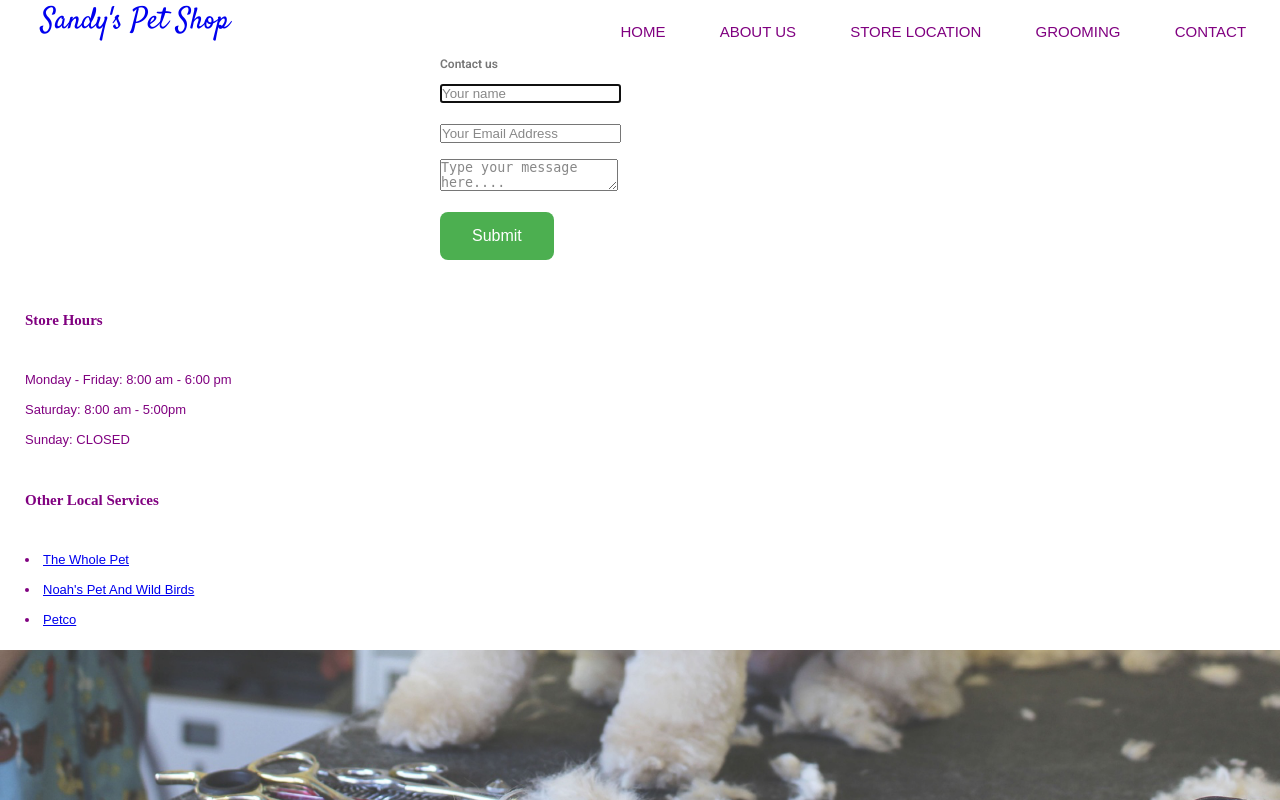
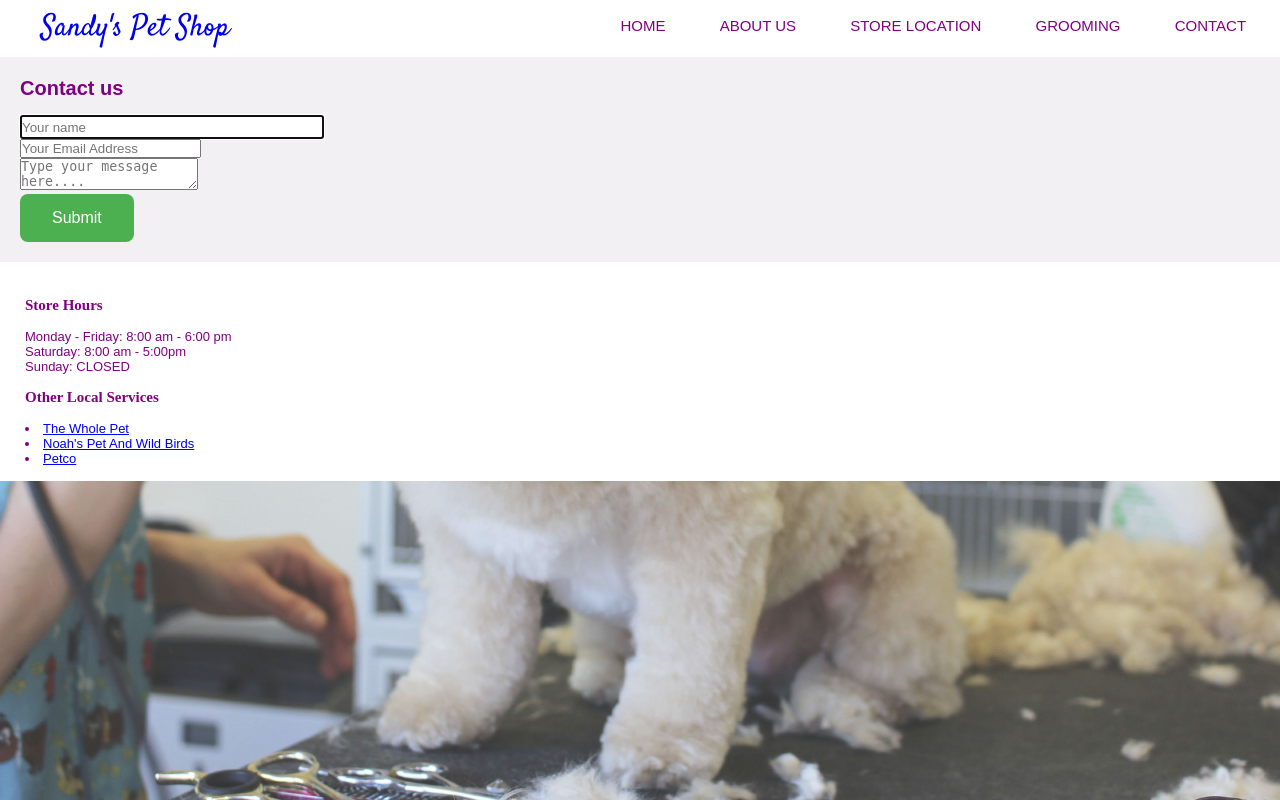
Before and after one commit to indevelopment-tn/pet-shop, a PHP site: page /index.php?page=contact in a window 1280 px wide. Run offline with PHP 8.4, Linux system fonts and the light colour scheme.

Commit message:
contact.html - now has a working form header.html - pulls in the jquery library contact.js - completed javascript code for the contacts forms contact_email.php - <= next action item ...need to confirm that the page will send out email

```diff
--- a/static/css/about.css
+++ b/static/css/about.css
@@ -4,7 +4,7 @@
 
 body{
     margin: 0;
-    background-color: white;
+    background-color: #f2f0f2;
     font-family: Arial;
 }
 
@@ -18,19 +18,20 @@ body h2{
 
  .about{
     width: 100%;
-    padding:  0 30px;
     text-align: center;
+
 }
 
-.about p{
-    margin-left: 40px;
-    margin-right: 40px;
+.about h2{
+    padding-bottom: 10px;
+
 }
 
 /*STAFF*/
 
 .staff {
     text-align: center;
+    margin-bottom: 25px;
 
 }
 
@@ -44,72 +45,50 @@ body h2{
     color: #737373;
 }
 
+
 .staff img {
 
-    border-radius: 50%;
-    height: 200px;
-    width: 200px;
-    alignment: center;
-    margin-left: 30px;
+    height: 150px;
+    width: 150px;
+    margin-top: 30px;
+}
 
-}
+
+
 
 /*CONTACT*/
 
-.contact {
-
-    padding: 50px 0 80px;
-    text-align: center;
+#contact_form{
+    padding: 20px;
 }
 
-.contact p {
-
-    padding-bottom: 80px;
-    color: #737373;
+#contact_form h4{
+    color: purple;
+    font-size: 20px;
+    font-family: Arial;
+    margin-bottom: 15px;
 }
 
-.contact h2 {
-
-    margin: 20px 0 20px;
+input[name="name"] {
+    width: 300px;
+    height: 20px;
 }
 
-.contact .input-group {
 
-    margin-bottom: 25px;
-}
-
-.contact .form-control {
-
-    border-radius: 0 !important;
-}
-
-.contact span {
-
-    border-radius: 0 !important;
-}
-
-.contact .btn {
-
-    border-radius: 0;
-    width: 100%;
-    font-size: 15px;
-    background-color: green;
-    color: #fff;
-}
-
-.contact .btn:hover {
-
-    background-color: green !important;
-    color: #fff !important;
-}
 
 /*LOCATION*/
 
 .location img{
     margin-top: 25px;
+    margin-bottom: 25px;
 }
 
-.location{
+.location {
+    text-align: center;
+}
+
+.location h2{
+    margin-top: 50px;
 }
 
 /*GROOMING*/
--- a/static/html/contact.html
+++ b/static/html/contact.html
@@ -4,25 +4,22 @@
 <head>
     <meta charset="UTF-8">
     <title>grooming</title>
-    <link rel="stylesheet" type="text/css" href="/pet-shop/static/css/contact_form_style.css">
+    <link rel="stylesheet" type="text/css" href="/pet-shop/static/css/about.css">
 </head>
 
 
 <div class="container">
     <form id="contact_form" method="post">
         <h4>Contact us </h4>
-        <fieldset>
-            <input name="name" placeholder="Your name" type="text" tabindex="1" required autofocus>
-        </fieldset>
-        <fieldset>
-            <input name="email" placeholder="Your Email Address" type="email" tabindex="2" required>
-        </fieldset>
-        <fieldset>
-            <textarea name="message" placeholder="Type your message here...." tabindex="5" required></textarea>
-        </fieldset>
-        <fieldset>
-            <button onclick="process_contact_form()" name="submit" type="submit" id="contact-submit" data-submit="...Sending">Submit</button>
-        </fieldset>
+
+        <input name="name" placeholder="Your name" type="text" tabindex="1" required autofocus>
+        <br>
+        <input name="email" placeholder="Your Email Address" type="email" tabindex="2" required>
+        <br>
+        <textarea name="message" placeholder="Type your message here...." tabindex="5" required></textarea>
+        <br>
+        <button onclick="process_contact_form()" name="submit" type="submit" id="contact-submit" data-submit="...Sending">Submit</button>
+
 
     </form>
 </div>
--- a/static/html/footer.html
+++ b/static/html/footer.html
@@ -1,5 +1,5 @@
 </body>
-<div id="footer">
+    <div id="footer">
 
     <p> <h4>Store Hours</h4><br>
     Monday - Friday: 8:00 am - 6:00 pm<br>
@@ -15,6 +15,6 @@
 
     </div>
 
-</div>
+    </div>
 
 </html>
```
Also changed, not shown: static/html/about.html (+17 -17 lines), static/html/grooming3.html (+47 -0 lines), static/css/index.css (line endings or trailing spaces).
